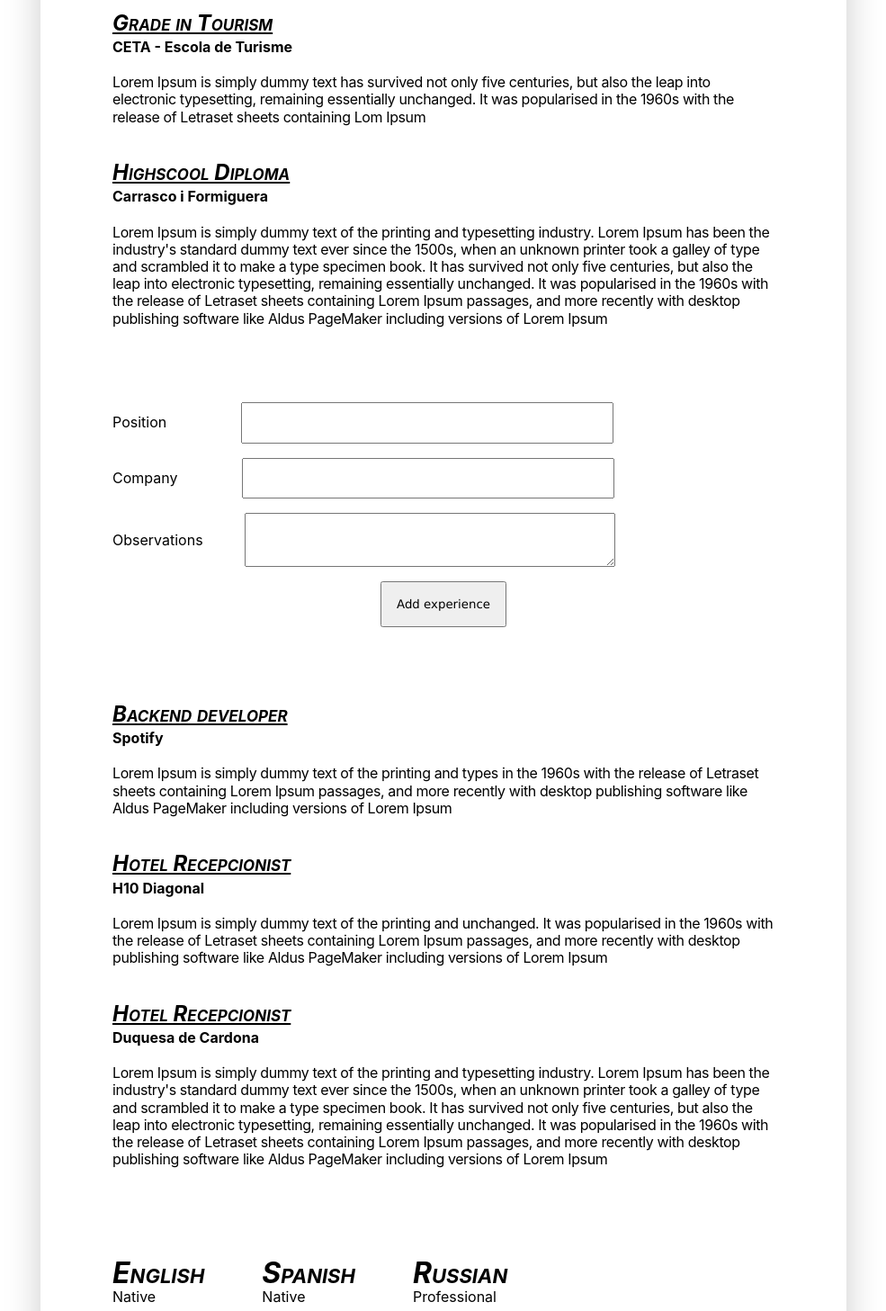
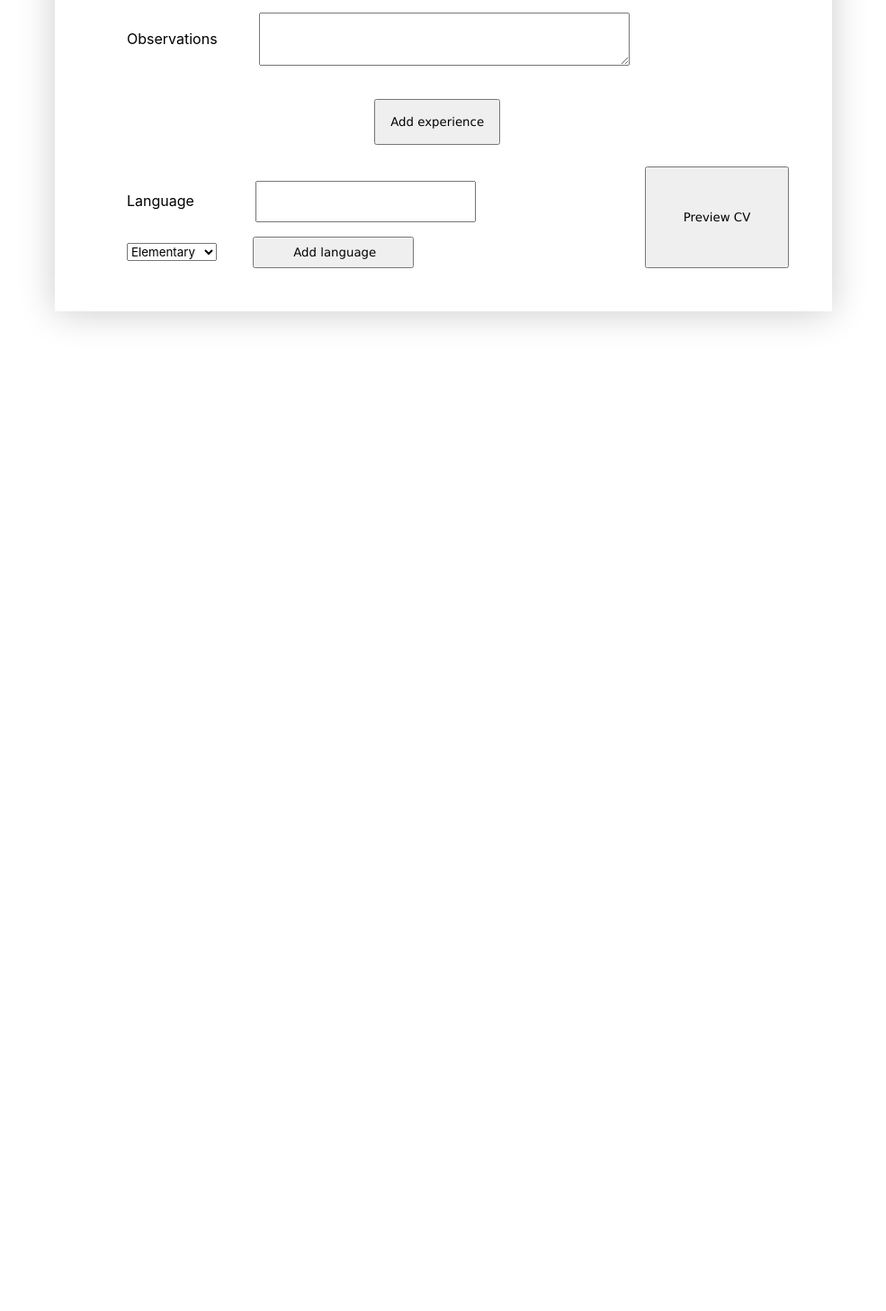
Before and after one commit to Vikms95/react-cv-application, a React (Create React App) app in the folder react-cv-application/: page / in a window 1280 px wide. Shown: the part 1033-2490 px from the top of the page at 90% size, without its empty margins (147-1132 px from the left). After the commit the page ends 1427 px from the top, so only its background shows below. Built offline with nearby package versions, Linux system fonts and the light colour scheme.

Commit message:
Fix some css alignments

```diff
--- a/react-cv-application/src/App.js
+++ b/react-cv-application/src/App.js
@@ -27,9 +27,9 @@ class App extends React.Component {
                 university:"",
                 observations:"",
                 educationArray:[
-					{id:'32', title:"Bachellors in Computer Science", university: "Massachussets Institute of Technology ", observations:"Lorem Ipsum is simply dummy text ofnic typesetting, remaining essentially unchanged. It was popularised in the 1960s with the release of Letr Ipsum"},
-					{id:'33', title:"Grade in Tourism", university: "CETA - Escola de Turisme", observations:"Lorem Ipsum is simply dummy text has survived not only five centuries, but also the leap into electronic typesetting, remaining essentially unchanged. It was popularised in the 1960s with the release of Letraset sheets containing Lom Ipsum"},
-					{title:"Highscool Diploma", university: "Carrasco i Formiguera", observations:"Lorem Ipsum is simply dummy text of the printing and typesetting industry. Lorem Ipsum has been the industry's standard dummy text ever since the 1500s, when an unknown printer took a galley of type and scrambled it to make a type specimen book. It has survived not only five centuries, but also the leap into electronic typesetting, remaining essentially unchanged. It was popularised in the 1960s with the release of Letraset sheets containing Lorem Ipsum passages, and more recently with desktop publishing software like Aldus PageMaker including versions of Lorem Ipsum"},
+					// {id:'32', title:"Bachellors in Computer Science", university: "Massachussets Institute of Technology ", observations:"Lorem Ipsum is simply dummy text ofnic typesetting, remaining essentially unchanged. It was popularised in the 1960s with the release of Letr Ipsum"},
+					// {id:'33', title:"Grade in Tourism", university: "CETA - Escola de Turisme", observations:"Lorem Ipsum is simply dummy text has survived not only five centuries, but also the leap into electronic typesetting, remaining essentially unchanged. It was popularised in the 1960s with the release of Letraset sheets containing Lom Ipsum"},
+					// {title:"Highscool Diploma", university: "Carrasco i Formiguera", observations:"Lorem Ipsum is simply dummy text of the printing and typesetting industry. Lorem Ipsum has been the industry's standard dummy text ever since the 1500s, when an unknown printer took a galley of type and scrambled it to make a type specimen book. It has survived not only five centuries, but also the leap into electronic typesetting, remaining essentially unchanged. It was popularised in the 1960s with the release of Letraset sheets containing Lorem Ipsum passages, and more recently with desktop publishing software like Aldus PageMaker including versions of Lorem Ipsum"},
 				],
             },
 
@@ -39,9 +39,9 @@ class App extends React.Component {
                 company:"",
                 observations:"",
                 workArray:[
-                    {id:'3232132', place:"Backend developer", company: "Spotify", observations:"Lorem Ipsum is simply dummy text of the printing and types in the 1960s with the release of Letraset sheets containing Lorem Ipsum passages, and more recently with desktop publishing software like Aldus PageMaker including versions of Lorem Ipsum"},
-                    {id:'33242342', place:"Hotel Recepcionist", company: "H10 Diagonal", observations:"Lorem Ipsum is simply dummy text of the printing and unchanged. It was popularised in the 1960s with the release of Letraset sheets containing Lorem Ipsum passages, and more recently with desktop publishing software like Aldus PageMaker including versions of Lorem Ipsum"},
-                    {place:"Hotel Recepcionist", company: "Duquesa de Cardona", observations:"Lorem Ipsum is simply dummy text of the printing and typesetting industry. Lorem Ipsum has been the industry's standard dummy text ever since the 1500s, when an unknown printer took a galley of type and scrambled it to make a type specimen book. It has survived not only five centuries, but also the leap into electronic typesetting, remaining essentially unchanged. It was popularised in the 1960s with the release of Letraset sheets containing Lorem Ipsum passages, and more recently with desktop publishing software like Aldus PageMaker including versions of Lorem Ipsum"},
+                    // {id:'3232132', place:"Backend developer", company: "Spotify", observations:"Lorem Ipsum is simply dummy text of the printing and types in the 1960s with the release of Letraset sheets containing Lorem Ipsum passages, and more recently with desktop publishing software like Aldus PageMaker including versions of Lorem Ipsum"},
+                    // {id:'33242342', place:"Hotel Recepcionist", company: "H10 Diagonal", observations:"Lorem Ipsum is simply dummy text of the printing and unchanged. It was popularised in the 1960s with the release of Letraset sheets containing Lorem Ipsum passages, and more recently with desktop publishing software like Aldus PageMaker including versions of Lorem Ipsum"},
+                    // {place:"Hotel Recepcionist", company: "Duquesa de Cardona", observations:"Lorem Ipsum is simply dummy text of the printing and typesetting industry. Lorem Ipsum has been the industry's standard dummy text ever since the 1500s, when an unknown printer took a galley of type and scrambled it to make a type specimen book. It has survived not only five centuries, but also the leap into electronic typesetting, remaining essentially unchanged. It was popularised in the 1960s with the release of Letraset sheets containing Lorem Ipsum passages, and more recently with desktop publishing software like Aldus PageMaker including versions of Lorem Ipsum"},
                 ],
             },
 
@@ -50,9 +50,9 @@ class App extends React.Component {
                 language:"",
                 proficiency:("" || 'Elementary'),
                 languagesArray:[
-                    {id:'32329992', language:"English", proficiency: "Native"},
-                    {id:'320923', language:"Spanish", proficiency: "Native"},
-                    {id:'903239', language:"Russian", proficiency: "Professional"},
+                    // {id:'32329992', language:"English", proficiency: "Native"},
+                    // {id:'320923', language:"Spanish", proficiency: "Native"},
+                    // {id:'903239', language:"Russian", proficiency: "Professional"},
                 ],
             }
         }
--- a/react-cv-application/src/styles/App.css
+++ b/react-cv-application/src/styles/App.css
@@ -167,6 +167,7 @@
 
 .profile--photo--section:hover{
     -webkit-filter: brightness(80%);
+    filter: brightness(80%);
 }
 
 .profile--photo--section:hover
@@ -286,6 +287,7 @@ button:hover{
 }
 
 .container--input{
+    position: relative;
     display: flex;
     flex-direction: column;
     text-align: start;
@@ -293,6 +295,8 @@ button:hover{
     gap: 1rem;
     padding-left: 2rem;
     padding-right: 2rem;
+    margin-bottom: 3rem;
+    margin-top: 2rem;
 }
 
 .container--input > section > input,
@@ -340,8 +344,10 @@ button:hover{
 button.education,
 button.work
 {
+    position: absolute;
     padding: 1rem;
-    align-self: center;
+    top: 120%;
+    left: 40%;
 }
 
 .place--input{
@@ -365,6 +371,7 @@ button.work
     gap: 1rem;
     padding-left: 2rem;
     padding-right: 2rem;
+    margin-top: 1rem;
 }
 
 .language--input{
@@ -377,9 +384,9 @@ button.work
 }
 
 button.languages{
-    margin-left: 2rem;
+    margin-left: 2.5rem;
     padding-left: 2.7rem;
-    padding-right: 2.7rem;
+    padding-right: 2.5rem;
     padding-top: .5rem;
     padding-bottom: .5rem;
 }
@@ -406,6 +413,7 @@ button.languages{
 .languages--view{
     display: flex;
     flex-direction: row;
+    flex-wrap: wrap;
 }
 
 .title--view,
```
